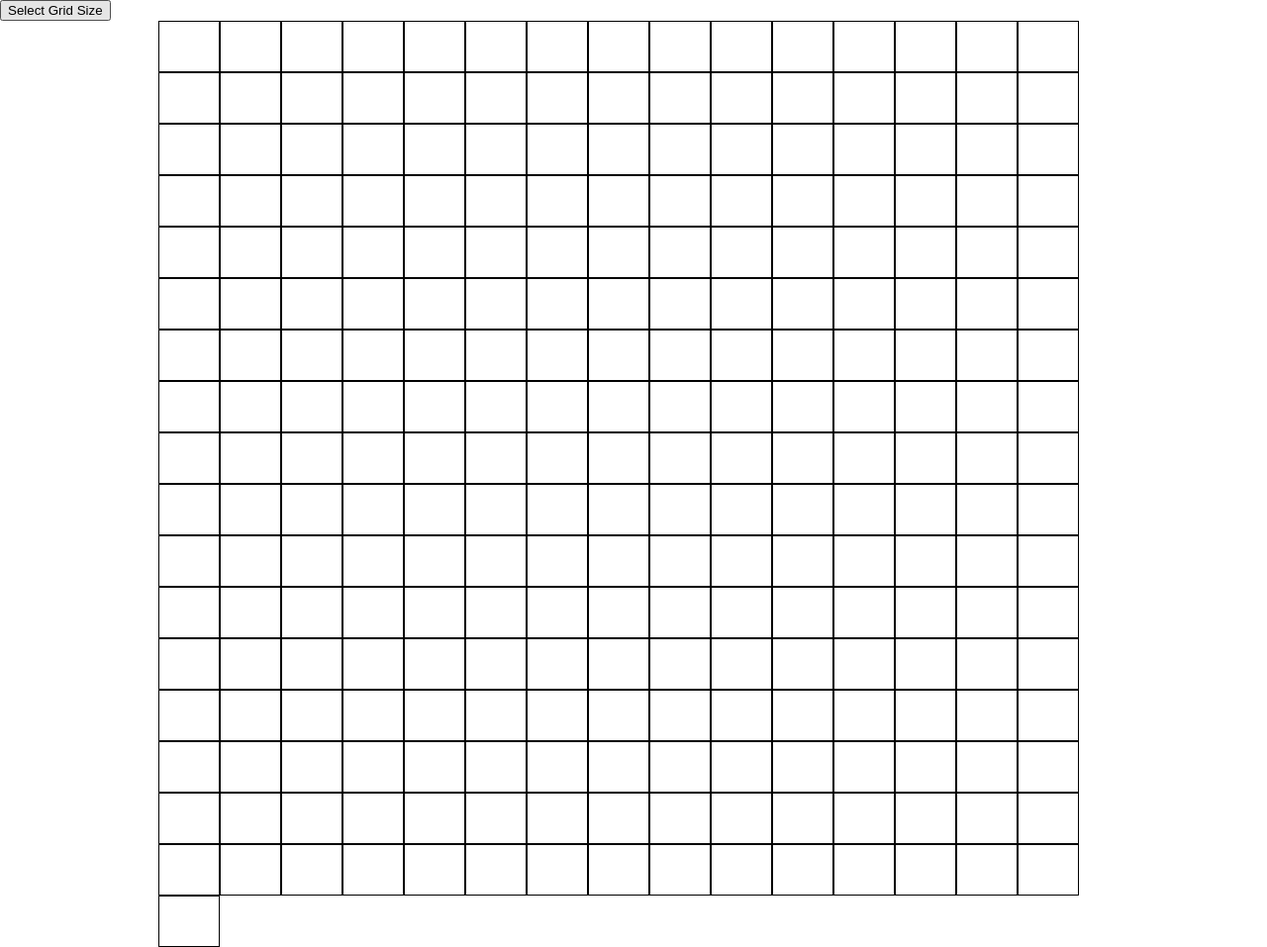
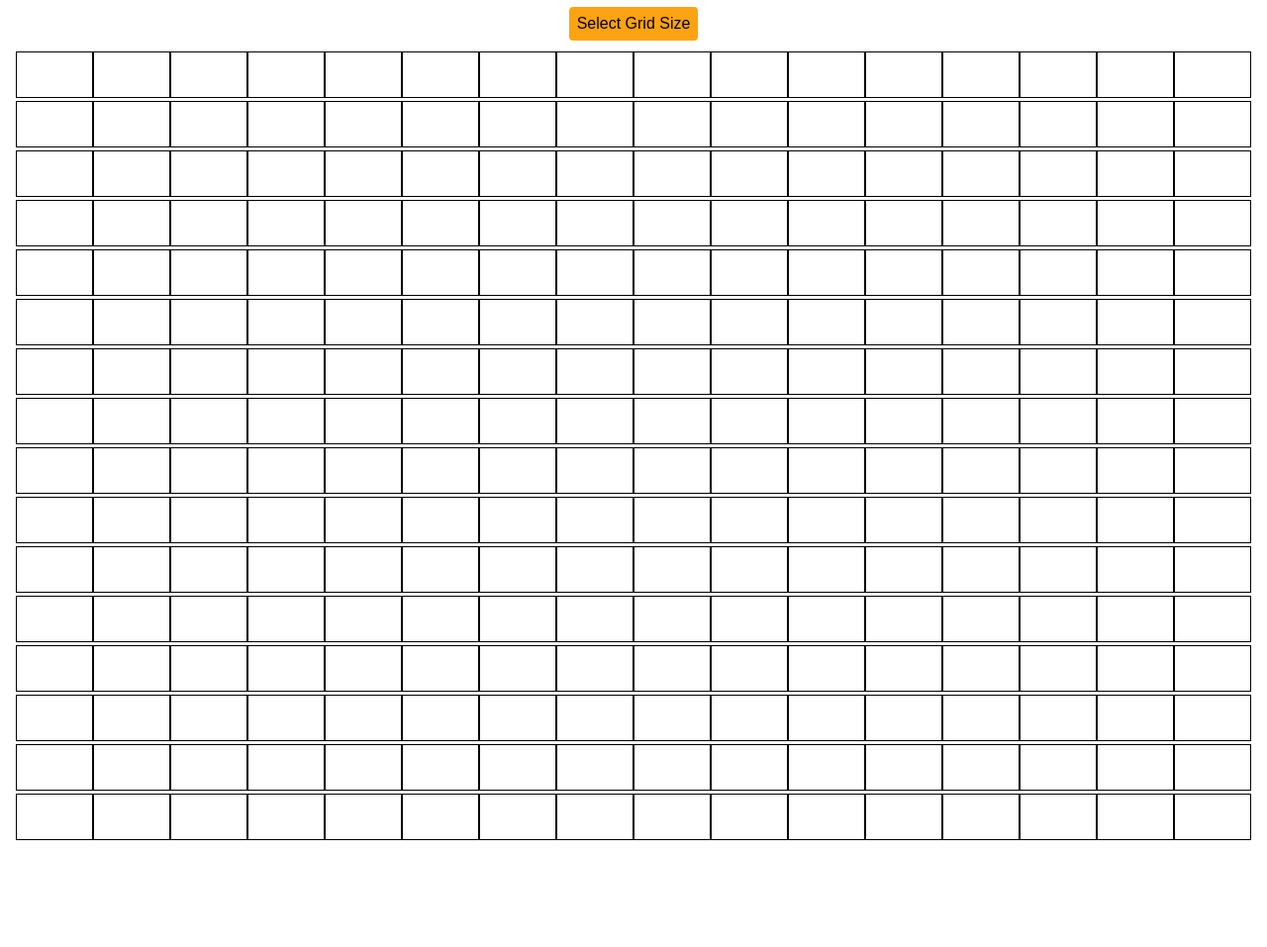
Before and after one commit to Moses-TM/odin-etch-a-sketch, a plain HTML site: page index.html in a window 1280 px wide. Shown: the whole page at 99% size. After the commit the page ends 852 px from the top, so only its background shows below. Drawn offline with Linux system fonts and the light colour scheme.

Commit message:
refactor grid creation logic and styles for dynamic sizing and improved layout

```diff
--- a/main.js
+++ b/main.js
@@ -1,19 +1,27 @@
-//CREATE 16 * 16 GRID USING FLEX
+//CREATE N*N GRID USING FLEX
 const gridContainer = document.getElementById("grid-container")
 
 function createGrid(gridSize) {
+    //CLEAR EXISTING GRID
+    gridContainer.innerHTML = ''
+
+    //CALCULATE AVAILABLE SPACE
+    const availableWidth = window.innerWidth
+    const availableHeight = window.innerHeight - 20.4 //SUBTRACT BUTTON HEIGHT
+
+    //CALCULATE DIMENSIONS OF EACH ITEM
+    const itemWidth = (availableWidth / gridSize) - 2 //SUBTRACT BORDER WIDTH FOR EACH SIDE
+    const itemHeight = (availableHeight / gridSize) - 2
+
     for (let i = 0; i < gridSize; i++) {
         for (let j = 0; j < gridSize; j++) {
             const gridItem = document.createElement('div')
             gridItem.classList.add('grid-item')
+            gridItem.style.width = `${itemWidth}px`
+            gridItem.style.height = `${itemHeight}px`
             gridContainer.appendChild(gridItem)
         }
     }
-}
-
-//INITIAL GRID
-createGrid(16)
-
     // CHECK NUMBER OF ITEMS IN CONTAINER
     // const divCount = gridContainer.querySelectorAll('div')
     // console.log(divCount.length)
@@ -39,10 +47,15 @@ document.addEventListener('mouseup', () => isMouseDown = false)
 
     //PREVENT DRAG SELECTION(CLICK + DRAG)
     document.addEventListener('dragstart', (e) => e.preventDefault())
+}
+
+//INITIAL GRID
+createGrid(16)
+
 
 //GRID SIZE SELECT
 const gridSizeButton = document.getElementById('grid-size')
-let gridSize = 0
+let gridSize = 16
 
 gridSizeButton.addEventListener('click', () => {
     let correctInput = null;
@@ -62,3 +75,10 @@ gridSizeButton.addEventListener('click', () => {
     gridSize = correctInput
     createGrid(gridSize)
 })
+
+// READJUST GRID WHEN WINDOWS SIZE CHANGES
+window.addEventListener('resize', function () {
+    if (gridSize > 0) {
+        createGrid(gridSize);
+    }
+});
--- a/style.css
+++ b/style.css
@@ -2,23 +2,49 @@ body{
   margin: 0;
   padding: 0;
   box-sizing: border-box;
+  overflow: hidden;
 }
 
 #grid-container{
     display: flex;
     flex-wrap: wrap;
-    max-width: 960px;
-    min-height: 100vh;
-    margin: auto;
+    justify-content: center;
+    gap: 0;
+    margin-top: 12px;
+    padding: 0;
+    width: 100vw;
+    height: 100vh;
 }
 
 .grid-item{
+    box-sizing: border-box;
     border: 1px solid black;
-    height: 6.25vh;
-    width: 6.25vw;
-    flex: 0 1 6.25%;
+    display: flex;
+    align-items: center;
+    justify-content: center;
+    margin: 0;
+    padding: 0;
 }
 
 .grid-item.active{
     background: black;
 }
+
+#btn-container{
+    display: flex;
+    justify-content: center;
+    align-items: center;
+    height: 32px;
+    margin: 0;
+    padding-top: 8px;
+}
+
+#grid-size{
+    background-color: #fca311;
+    color: black;
+    border-radius: 4px;
+    border: none;
+    cursor: pointer;
+    font-size: 16px;
+    padding: 8px;
+}
```
Lines whose indentation alone changed are shown as unchanged.
